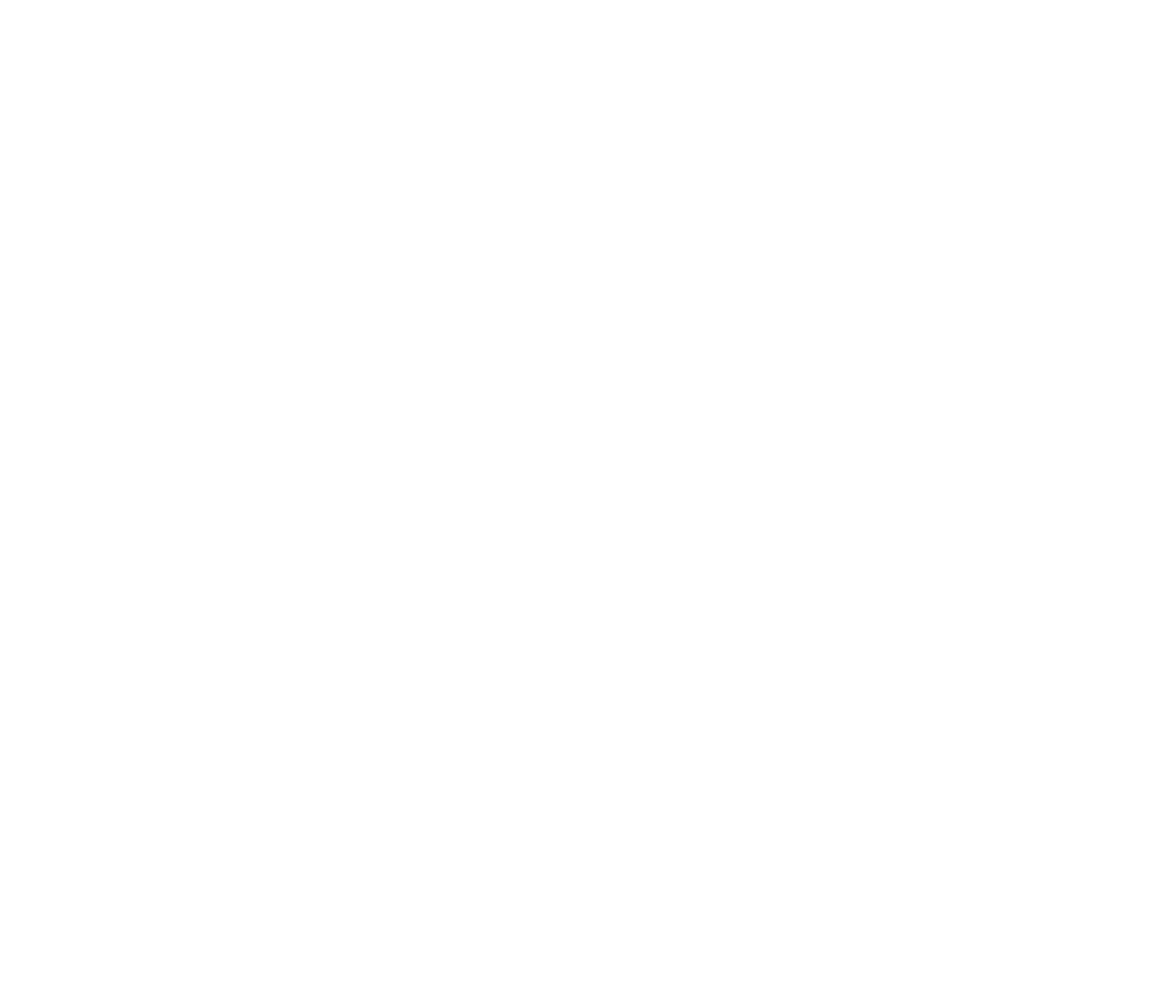
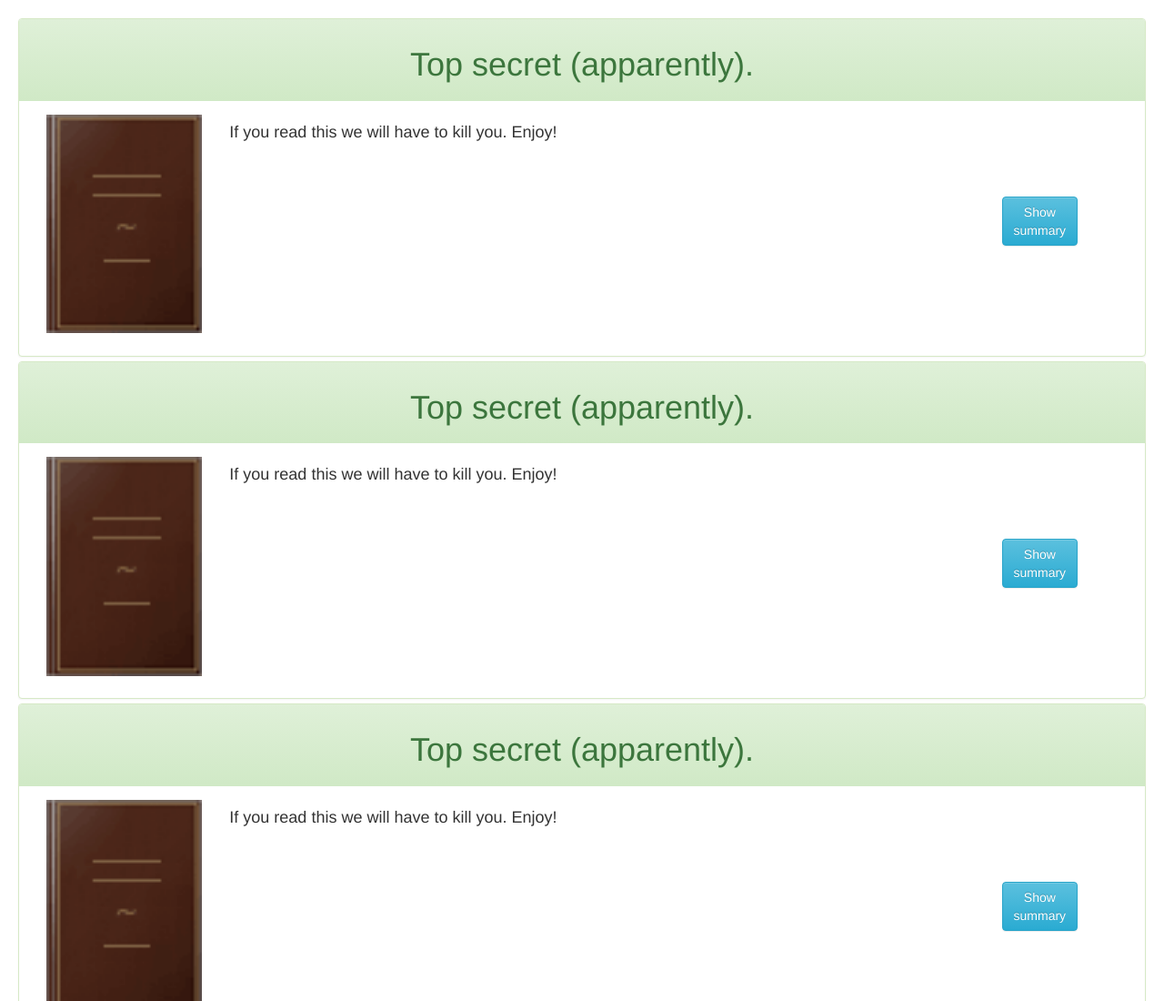
Before and after one commit to Demavend/e-library-backbone-sample, a website: page index.html in a window 1280 px wide. Shown: the top 1100 px of the page at 91% size. Before the commit the page ends 800 px from the top, so only its background shows below. Drawn offline with nearby package versions, Linux system fonts and the light colour scheme.

Commit message:
Create empty boockshelf

```diff
--- /dev/null
+++ b/css/style.css
@@ -0,0 +1,30 @@
+.col-md-2 {
+    text-align: center;
+}
+
+.col-md-8 {
+    height: 250px;
+    overflow: auto;
+}
+
+.openModal {
+    margin-top: 90px;
+}
+
+.capitalize {
+    text-transform: capitalize;
+}
+
+.pagination {
+    display: none;
+    width: 100%;
+    text-align: center;
+}
+
+#bookName {
+    width: 120px;
+}
+
+.panel-group {
+    padding: 20px;
+}
--- a/index.html
+++ b/index.html
@@ -4,16 +4,20 @@
 <head>
     <meta charset="UTF-8" />
     <title>E-book library</title>
-    <link href="style.css" rel="stylesheet" type="text/css">
+    <link href="css/style.css" rel="stylesheet" type="text/css">
+    <link rel="stylesheet" href="node_modules/bootstrap/dist/css/bootstrap.min.css">
+    <link rel="stylesheet" href="node_modules/bootstrap/dist/css/bootstrap-theme.min.css">
     <script src="node_modules/jquery/dist/jquery.min.js" type="text/javascript"></script>
-    <script src="node_modules/underscore/underscore-min.js" type="text/javascript"></script>
-    <script src="node_modules/backbone/backbone-min.js" type="text/javascript"></script>
-    <script type="text/javascript" src="index.js"></script>
+    <script src="node_modules/bootstrap/dist/js/bootstrap.min.js"></script>
+
 </head>
 
 <body>
 
-
+  <script src="node_modules/jquery/dist/jquery.min.js" type="text/javascript"></script>
+  <script src="node_modules/underscore/underscore-min.js" type="text/javascript"></script>
+  <script src="node_modules/backbone/backbone-min.js" type="text/javascript"></script>
+  <script type="text/javascript" src="js/index.js"></script>
 </body>
 
 </html>
--- /dev/null
+++ b/js/index.js
@@ -0,0 +1,62 @@
+let Book = Backbone.Model.extend({
+    defaults: {
+        title: 'Top secret (apparently).',
+        author: 'Your name could be here.',
+        category: 'Not like everyone else.',
+        publisher: 'Did not pay for advertising.',
+        date: 'It was a long time ago in a galaxy far far away...',
+        description: 'If you read this we will have to kill you. Enjoy!',
+        img: 'i/Cover.gif'
+    }
+});
+let template = `<div class='panel-heading'><h1 class='text-center'><%=title%>` +
+    `</h1></div><div class='panel-body'><div class='col-md-2'><img src='<%=img%>` +
+    `'width='100%'  class='img-responsive'></img></div><div class='col-md-8'><h4 class='text-justify'><%=description%>` +
+    `</h4></div><div class='col-md-2'><button class='btn btn-info openModal'` +
+    `>Show<br>summary</button></div></div>`;
+
+let BookCollection = Backbone.Collection.extend({
+    model: Book
+});
+let Library = Backbone.Collection.extend({
+    model: Book
+});
+let ContainerView = Backbone.View.extend({
+    initialize: function() {},
+    template: _.template(template),
+    tagName: 'div',
+    className: 'panel panel-success',
+    initialize: function() {
+        this.render();
+    },
+    render: function() {
+        this.$el.html(this.template(this.model.toJSON()));
+        return this;
+    },
+});
+let BookshelfView = Backbone.View.extend({
+    tagName: 'div',
+    className: 'panel-group',
+    initialize: function() {},
+    render: function() {
+        this.collection.forEach((book) => {
+            let View = new ContainerView({
+                model: book
+            });
+            this.$el.append(View.render().el);
+        }, this);
+        return this;
+    }
+
+});
+
+
+let library = [];
+for (let i = 0; i < 10; i++) {
+    let book = new Book;
+    library.push(book);
+}
+let bookshelf = new BookshelfView({
+    collection: library
+});
+$('body').append(bookshelf.render().el);
--- a/package.json
+++ b/package.json
@@ -18,6 +18,7 @@
   "homepage": "https://github.com/Demavend/e-library-backbone-sample#readme",
   "dependencies": {
     "backbone": "^1.3.3",
+    "bootstrap": "^3.3.7",
     "jquery": "^3.2.1",
     "underscore": "^1.8.3"
   }
```
Also changed, not shown: i/Cover.gif (added), index.js (deleted), style.css (deleted).
